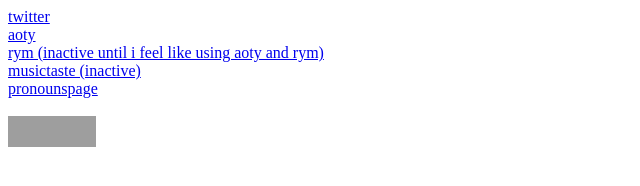
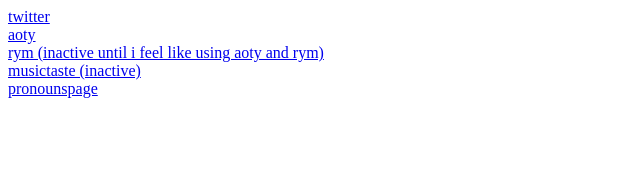
Before and after one commit to christ1annn/christ1annn.github.io, a plain HTML site: page index.html in a window 1280 px wide. Shown: the whole page, without its empty margins (0-640 px from the left). Drawn offline with Linux system fonts and the light colour scheme; grey boxes are pictures that could not be loaded.

Commit message:
Update index.html

```diff
--- a/index.html
+++ b/index.html
@@ -14,10 +14,5 @@
     musictaste (inactive)
   </a><br>
   <a href="https://en.pronouns.page/@christ1an">pronounspage</a><br><br>
-  <footer>
-  <a href="https://nazvex.neocities.org/">
-    <img src="https://coolsite.cv/assets/images/88x31/nazvex.gif" alt="♥" width="88" height="31">
-  </a>
-  </footer>
 </body>
 </html>
```
